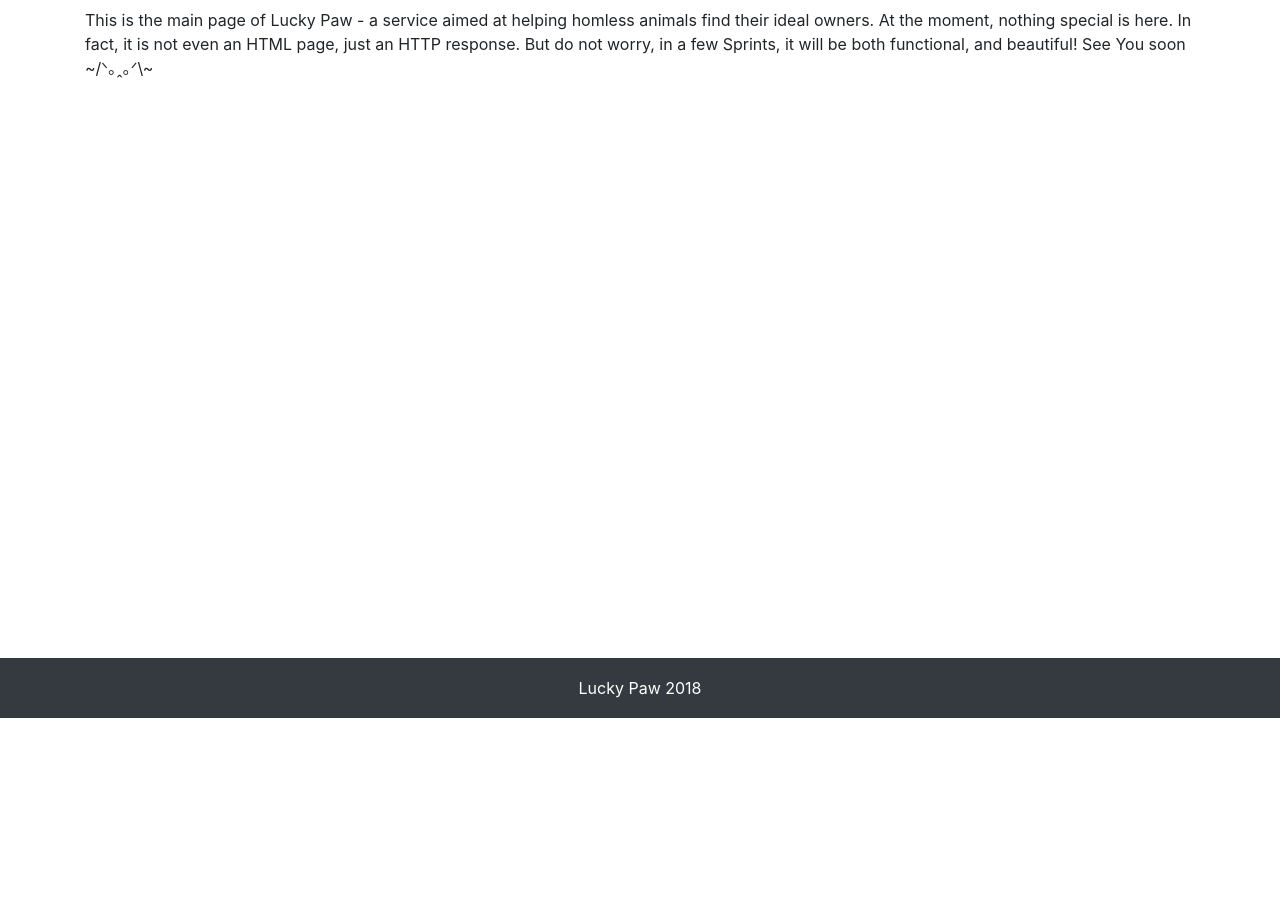
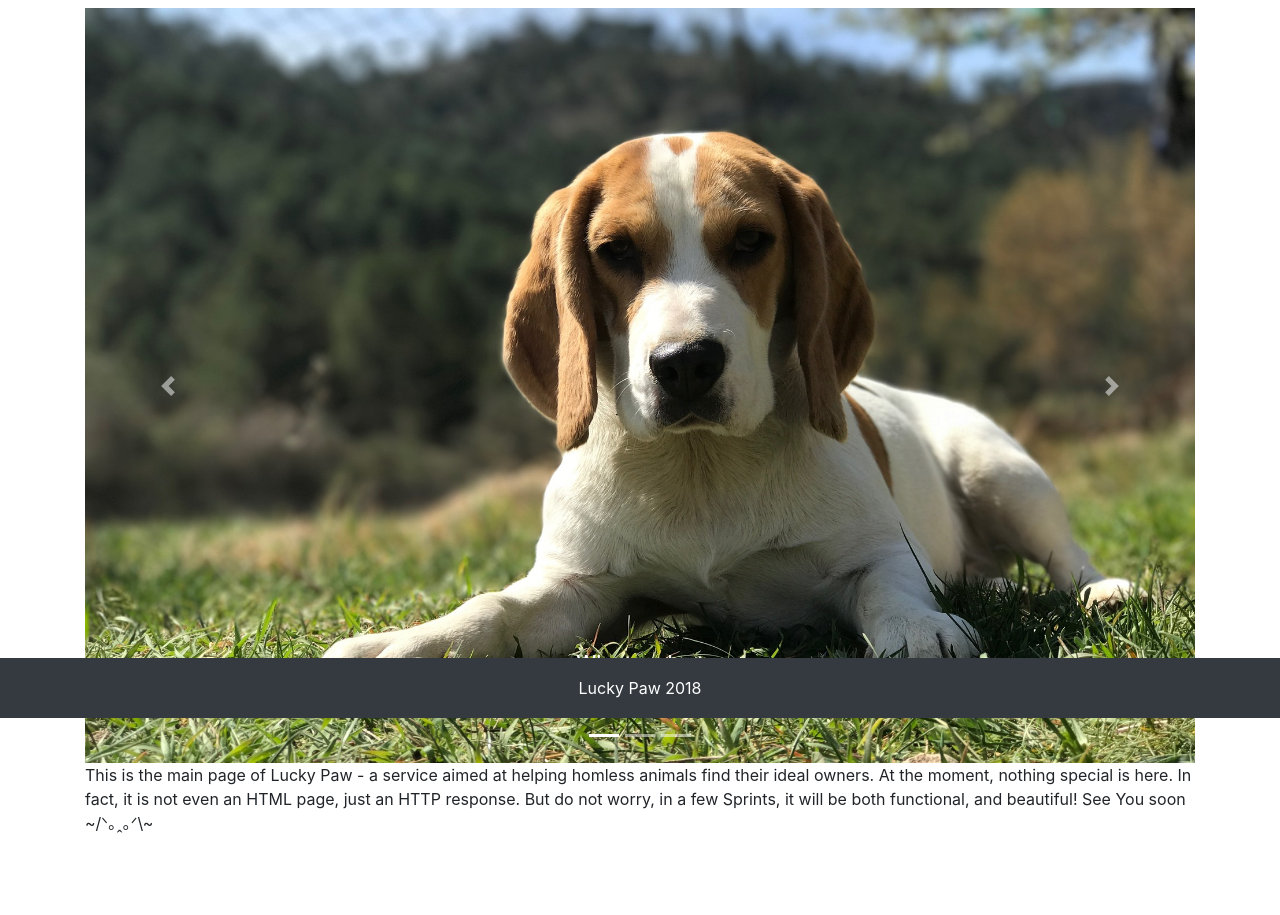
Before and after one commit to souserge/luckypaw, a Django app: page / in a window 1280 px wide. Shown: the part 82-997 px from the top of the page. Before the commit the page ends 800 px from the top, so only its background shows below. Run offline with Django 3.2, Linux system fonts and the light colour scheme; some libraries are stand-ins or nearby versions.

Commit message:
Add sample carousel

```diff
--- a/app/static/css/base.css
+++ b/app/static/css/base.css
@@ -11,3 +11,19 @@
     padding: 90px 15px 0;
     margin-bottom: 80px;
 }
+
+.carousel-img {
+    opacity: 1;
+    transition-property: opacity;
+    transition-duration: 0.5s;
+}
+
+.carousel-img:hover {
+    opacity: 0.5;
+}
+
+.carousel-item {
+    background-color: #000000;
+    /* clip: rect(0px,60px,200px,0px); */
+    overflow: hidden;
+}
--- a/app/templates/app/index.html
+++ b/app/templates/app/index.html
@@ -5,6 +5,47 @@
 {% endblock %}
 
 {% block content %}
+
+<div id="carouselExampleIndicators" class="carousel slide" data-ride="carousel">
+    <ol class="carousel-indicators">
+      <li data-target="#carouselExampleIndicators" data-slide-to="0" class="active"></li>
+      <li data-target="#carouselExampleIndicators" data-slide-to="1"></li>
+      <li data-target="#carouselExampleIndicators" data-slide-to="2"></li>
+    </ol>
+    <div class="carousel-inner">
+      <div class="carousel-item active">
+        <img class="d-block w-100 carousel-img" src="{% static 'images/carousel-1.jpg' %}" alt="First slide">
+        <div class="carousel-caption d-none d-md-block">
+            <h5>Why to adopt</h5>
+            <p>Read about it here</p>
+        </div>
+      </div>
+      <div class="carousel-item">
+        <img class="d-block w-100 carousel-img" src="{% static 'images/carousel-2.jpg' %}" alt="Second slide">
+        <div class="carousel-caption d-none d-md-block">
+            <h5>How to adopt</h5>
+            <p>Read about it here</p>
+        </div>
+      </div>
+      <div class="carousel-item">
+        <img class="d-block w-100 carousel-img" src="{% static 'images/carousel-3.jpg' %}" alt="Third slide">
+        <div class="carousel-caption d-none d-md-block">
+            <h5>How to take care of an adopted pet</h5>
+            <p>Read about it here</p>
+        </div>
+      </div>
+    </div>
+    <a class="carousel-control-prev" href="#carouselExampleIndicators" role="button" data-slide="prev">
+      <span class="carousel-control-prev-icon" aria-hidden="true"></span>
+      <span class="sr-only">Previous</span>
+    </a>
+    <a class="carousel-control-next" href="#carouselExampleIndicators" role="button" data-slide="next">
+      <span class="carousel-control-next-icon" aria-hidden="true"></span>
+      <span class="sr-only">Next</span>
+    </a>
+  </div>
+
+
 This is the main page of Lucky Paw - a service aimed at helping homless
 animals find their ideal owners.
 At the moment, nothing special is here. In fact, it is not even an
```
Also changed, not shown: app/static/images/carousel-1.jpg (added), app/static/images/carousel-2.jpg (added), app/static/images/carousel-3.jpg (added).
